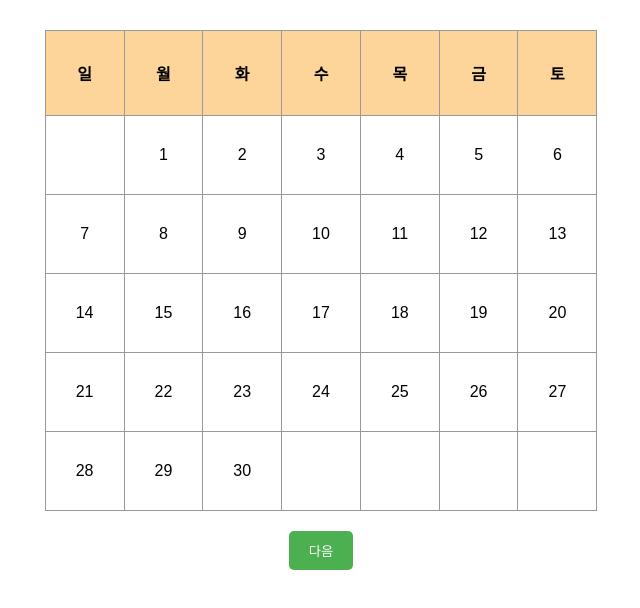
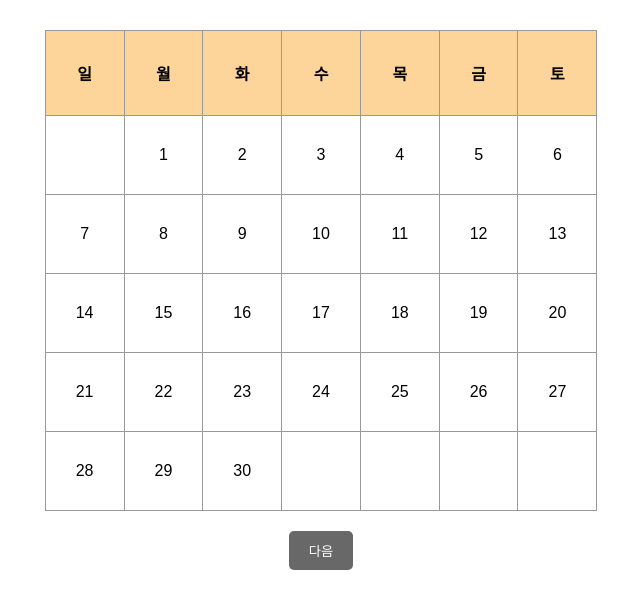
Before and after one commit to Dayne-w/SSU-IOCS-WEB, a plain HTML site: page index.html in a window 1280 px wide. Shown: the part 166-774 px from the top of the page, without its empty margins (319-959 px from the left). Drawn offline with Linux system fonts and the light colour scheme.

Commit message:
index.html 페이지 중앙 하단 버튼 색상 변경

```diff
--- a/index.html
+++ b/index.html
@@ -39,7 +39,7 @@
   .next-button {
     padding: 10px 20px;
     cursor: pointer;
-    background-color: #4CAF50; /* Green */
+    background-color: #686868; /* Green */
     color: white;
     border: none;
     border-radius: 5px;
```
